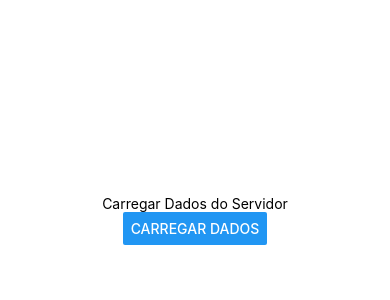
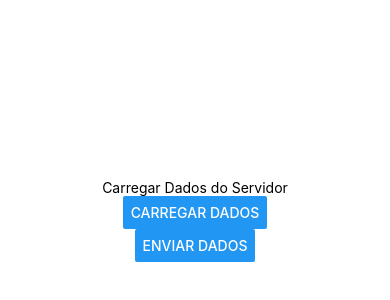
Before and after one commit to KauaMarmol/projeto-tcc-mobile, a React Native app: screen / in a window 390 px wide. Shown: the part 202-502 px from the top of the page. Built offline with nearby package versions, Linux system fonts and the light colour scheme.

Commit message:
[feat] Ajustes

```diff
--- a/App.js
+++ b/App.js
@@ -4,15 +4,33 @@ import { Button, StyleSheet, Text, View } from 'react-native';
 
 export default function App() {
   const [data, setData] = useState([]);
+  /* const API_URL = "https://curly-space-trout-4vjgjx6qwq5hqp66-3000.app.github.dev" */
+  /* const API_URL = "http://localhost:3000" */
 
   const fetchData = async () => {
+    const ENDPOINT = "/api/user"
     const API_URL = "https://curly-space-trout-4vjgjx6qwq5hqp66-3000.app.github.dev"
-    const ENDPOINT = "/api/user"
     const response = await fetch(API_URL + ENDPOINT);
     const json = await response.json();
     setData(json);
   }
 
+  const postData = async () => {
+    const ENDPOINT = "/api/user";
+    const body = {
+      username: "usuario1",
+      email: "usuario1@teste.com.br"
+    }
+    const response = await fetch(API_URL + ENDPOINT, {
+      method: 'POST',
+      headers: {
+        'Content-Type': 'application/json'
+      },
+      body: JSON.stringify(body)
+  });
+  const json = await respone.json();
+  console.log(json);
+}
   return (
     <View style={styles.container}>
       <Text>Carregar Dados do Servidor</Text>
@@ -24,6 +42,7 @@ export default function App() {
         })
       }
       <Button title="Carregar Dados" onPress={fetchData}/>
+      <Button title="Enviar Dados" onPress={postData} />
       <StatusBar style="auto" />
     </View>
   );
```
Also changed, not shown: package.json (+4 -4 lines), 1 other file (tests, documents, lock files or other folders).
